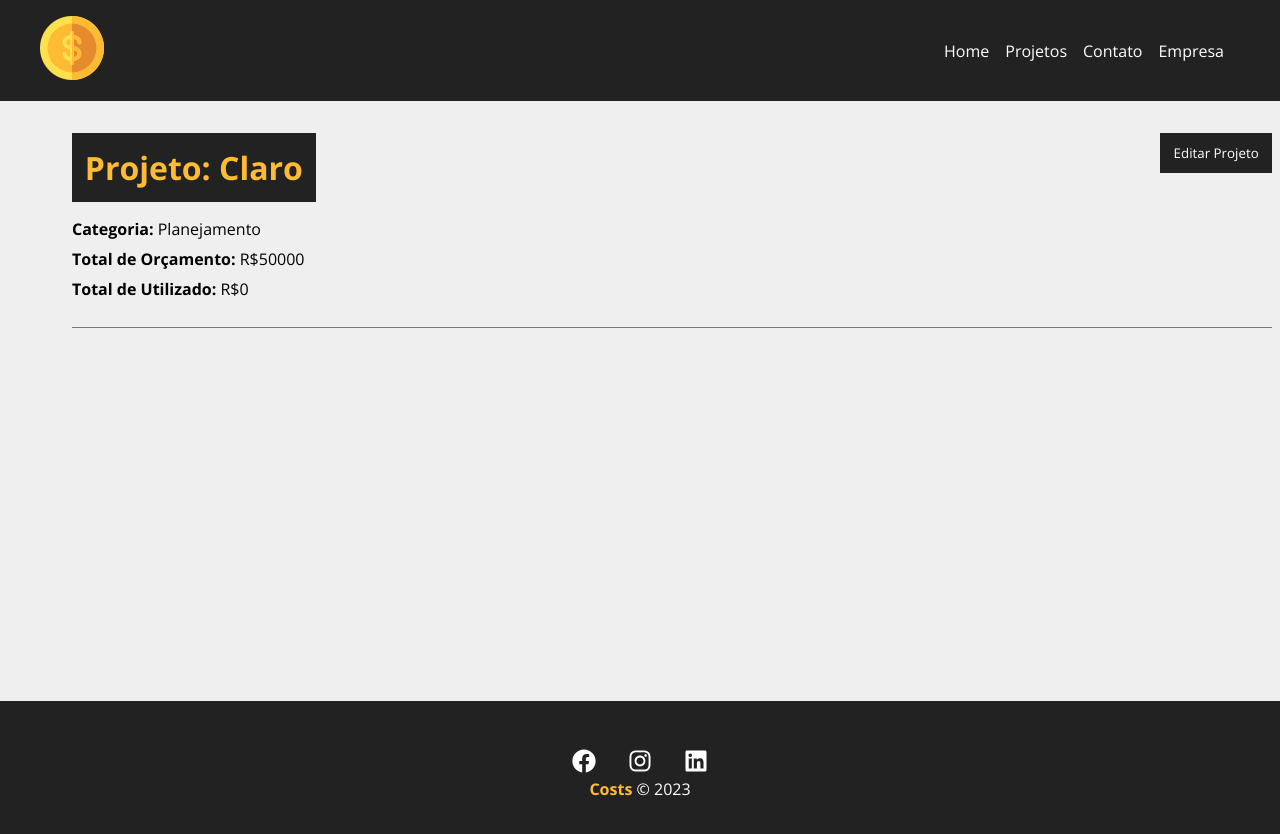
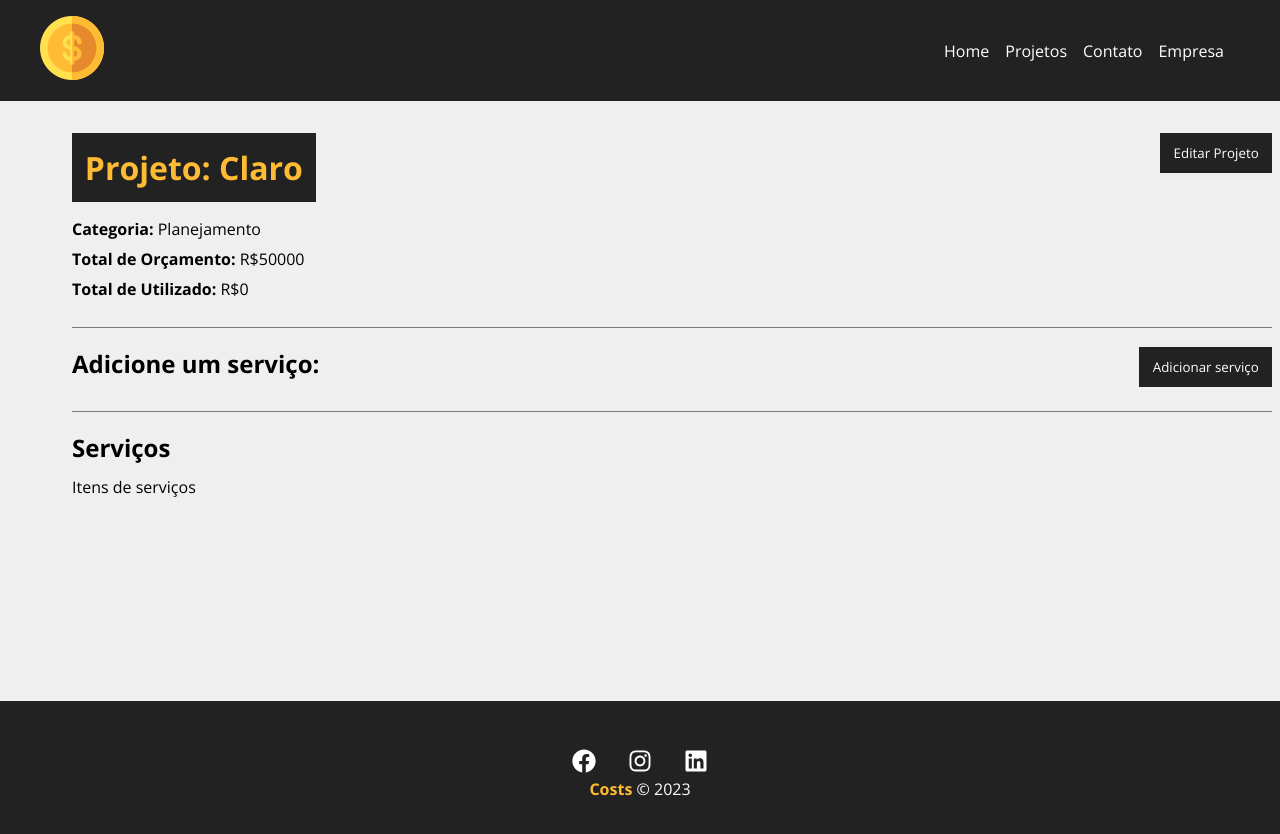
Before and after one commit to joao-damorim/react-costs, a React (Create React App) app: page /project/10 in a window 1280 px wide. Shown: the top 834 px of the page. Built offline with nearby package versions, Linux system fonts and the light colour scheme; data requests are answered from the project's data file; the HTML template or start-up script is replaced by a standard one.

Commit message:
Creating service area

```diff
--- a/db.json
+++ b/db.json
@@ -24,7 +24,7 @@
     },
     {
       "name": "Tim",
-      "budget": "5",
+      "budget": "5334444",
       "category": {
         "id": "2",
         "name": "Desenvolvimento"
--- a/src/components/pages/Project.tsx
+++ b/src/components/pages/Project.tsx
@@ -14,6 +14,7 @@
     const [showProjectForm, setShowProjectForm] = useState(false)
     const [message, setMessage] = useState('')
     const [type, setType] = useState('')
+    const [showServiceForm, setShowServiceForm] = useState(false)
 
     useEffect(() => {
         setTimeout(() => {
@@ -31,6 +32,7 @@
     }, [id])
 
     function editPost(project: any) {
+        setMessage('')
         // budget validation
         if(project.budget < project.cost) {
             setMessage('O orçamento não pode ser menor que o custo do projeto!')
@@ -57,6 +59,10 @@
 
     function toggleProjectForm() {
         setShowProjectForm(!showProjectForm)
+    }
+
+    function toggleServiceForm() {
+        setShowServiceForm(!showProjectForm)
     }
 
     return (
@@ -91,6 +97,23 @@
                                 </div>
                             )}
                         </div>
+                        <div className={styles.service_form_container}>
+                                <h2>Adicione um serviço:</h2>
+                                <button className={styles.btn} onClick={toggleServiceForm}>
+                                    {!showServiceForm ? 'Adicionar serviço' : 'Fechar'}
+                                </button>
+                                <div className={styles.project_info}>
+                                    {showServiceForm && (
+                                        <div>
+                                            Formulário do serviço!
+                                        </div>
+                                    )}
+                                </div>
+                        </div>
+                        <h2>Serviços</h2>
+                        <Container customClass="start">
+                            <p>Itens de serviços</p>
+                        </Container>
                     </Container>
                 </div>
             ) : (
```
